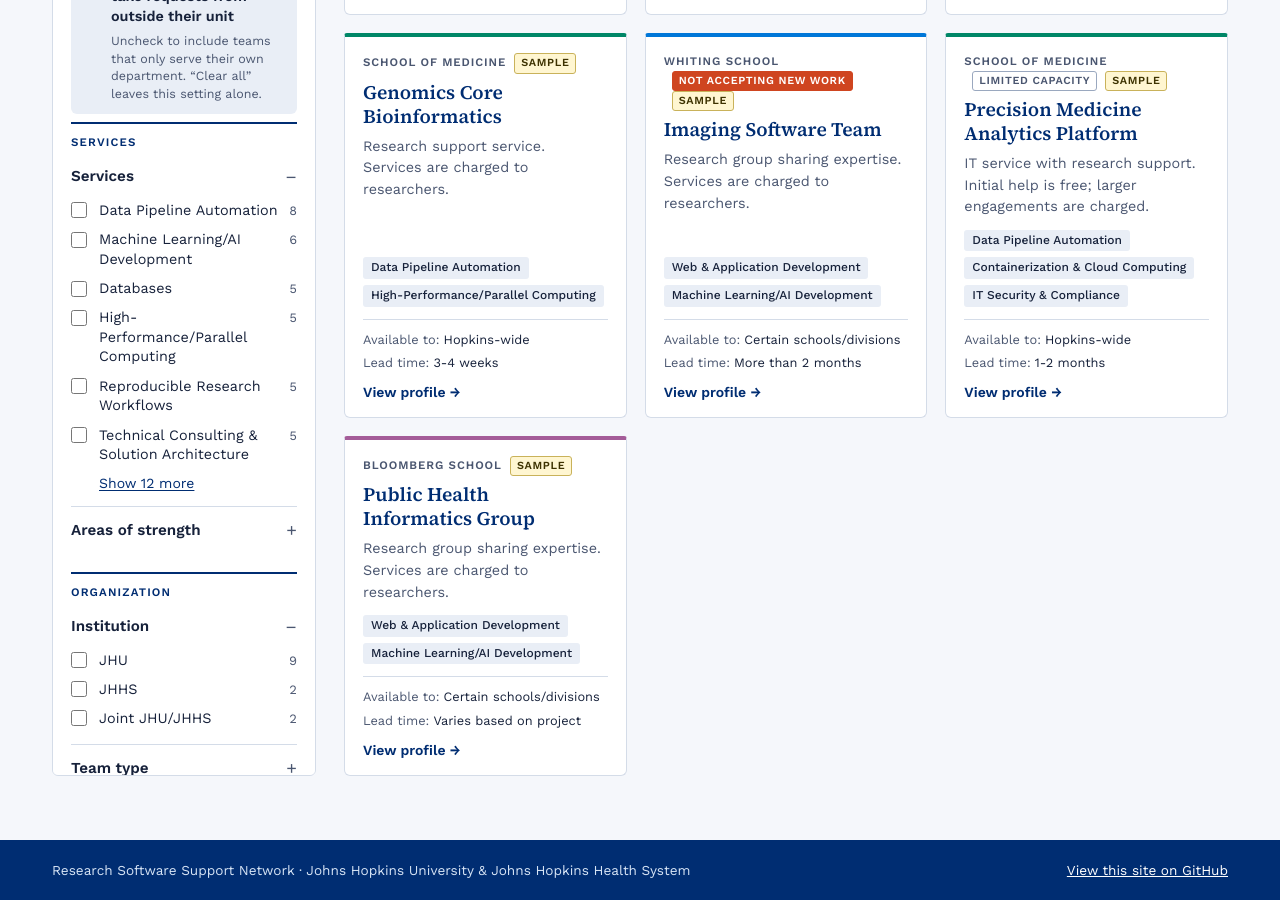
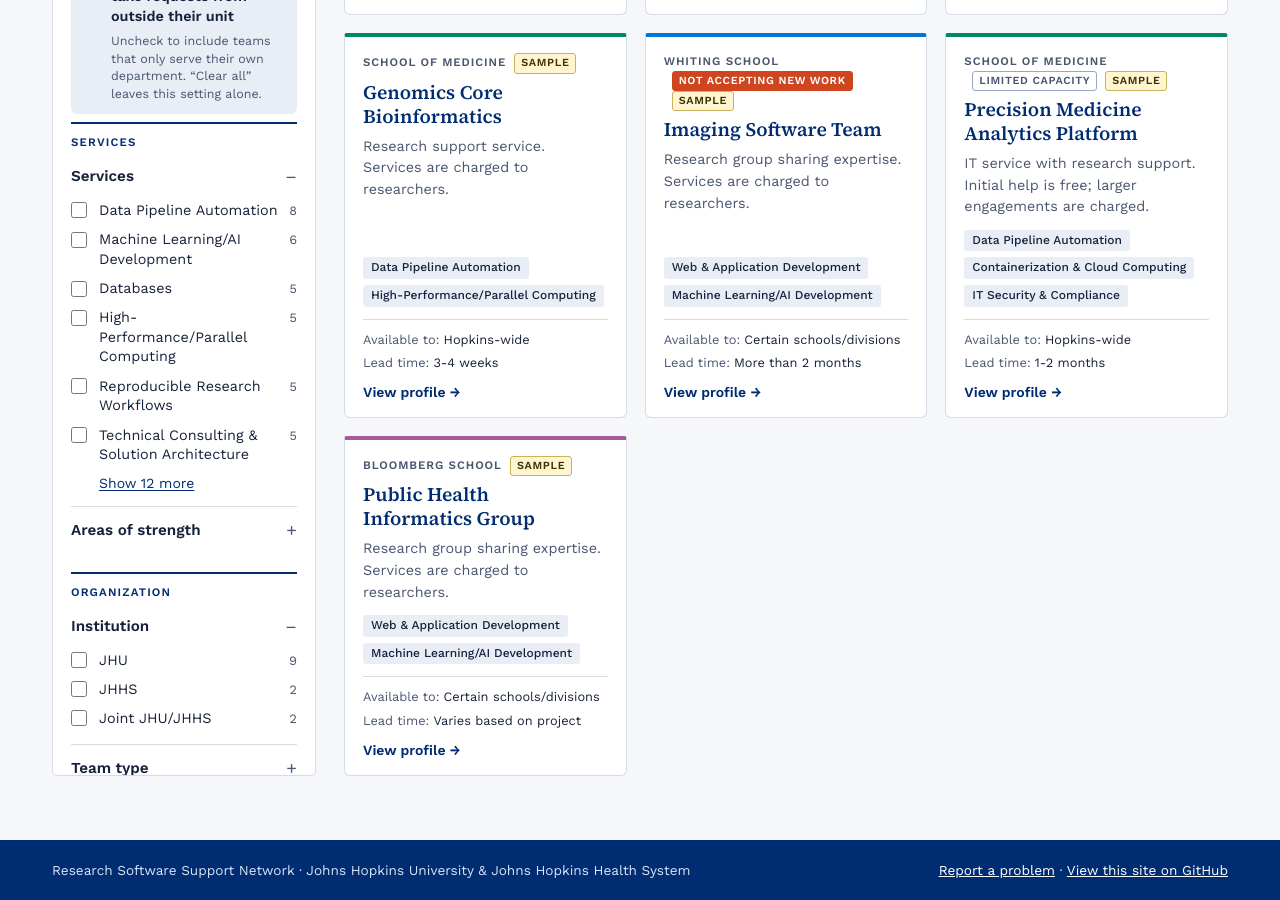
Before and after one commit to JHU-RSSN/RSSN_Provider_Inventory, a Jekyll site: the page built from index.html, in a window 1280 px wide and 900 px high, scrolled down 1706 px. Built offline with Jekyll 4.4.1, drawn with Linux system fonts in a browser that asks for light colours.

Commit message:
Add Report a problem link to footer

```diff
--- a/_layouts/default.html
+++ b/_layouts/default.html
@@ -39,7 +39,7 @@
   <footer class="site-footer">
     <div class="site-footer__inner">
       <span>{{ site.network_name }} · Johns Hopkins University &amp; Johns Hopkins Health System</span>
-      <a href="https://github.com/{{ site.repository }}">View this site on GitHub</a>
+               <span><a href="https://github.com/{{ site.repository }}/issues/new/choose">Report a problem</a> · <a href="https://github.com/{{ site.repository }}">View this site on GitHub</a></span>
     </div>
   </footer>
 </body>
```
